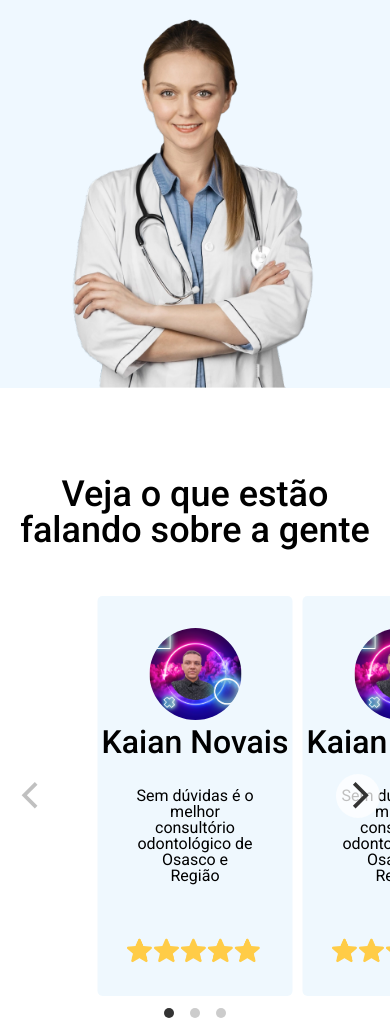
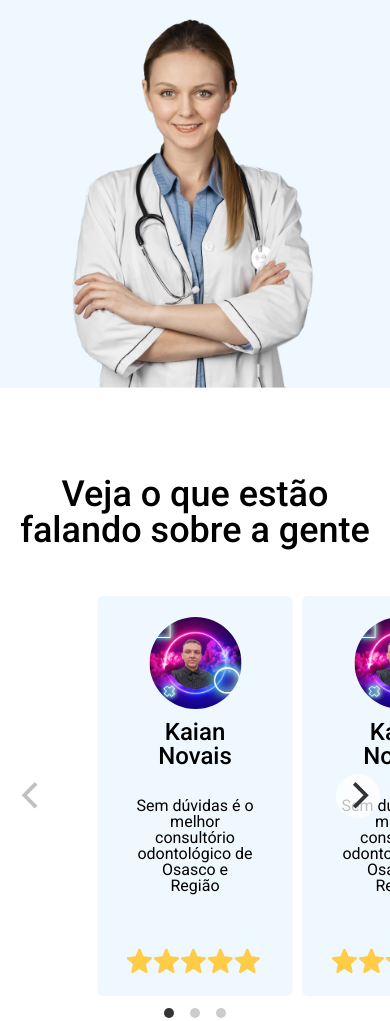
Before and after one commit to kaique-on/Dent-Lab, a plain HTML site: page index.html in a window 390 px wide. Shown: the part 4250-5271 px from the top of the page. Drawn offline with nearby package versions, Linux system fonts and the light colour scheme.

Commit message:
Add files via upload

```diff
--- a/css/carousel.css
+++ b/css/carousel.css
@@ -46,4 +46,11 @@
   .estrelas {
     width: 70%;
   }
+  .carousel-cell h1 {
+    font-weight: 500;
+    font-size: 24px;
+    width: 70%;
+    text-align: center;
+    margin-top: 5px;
+  }
 }
```
